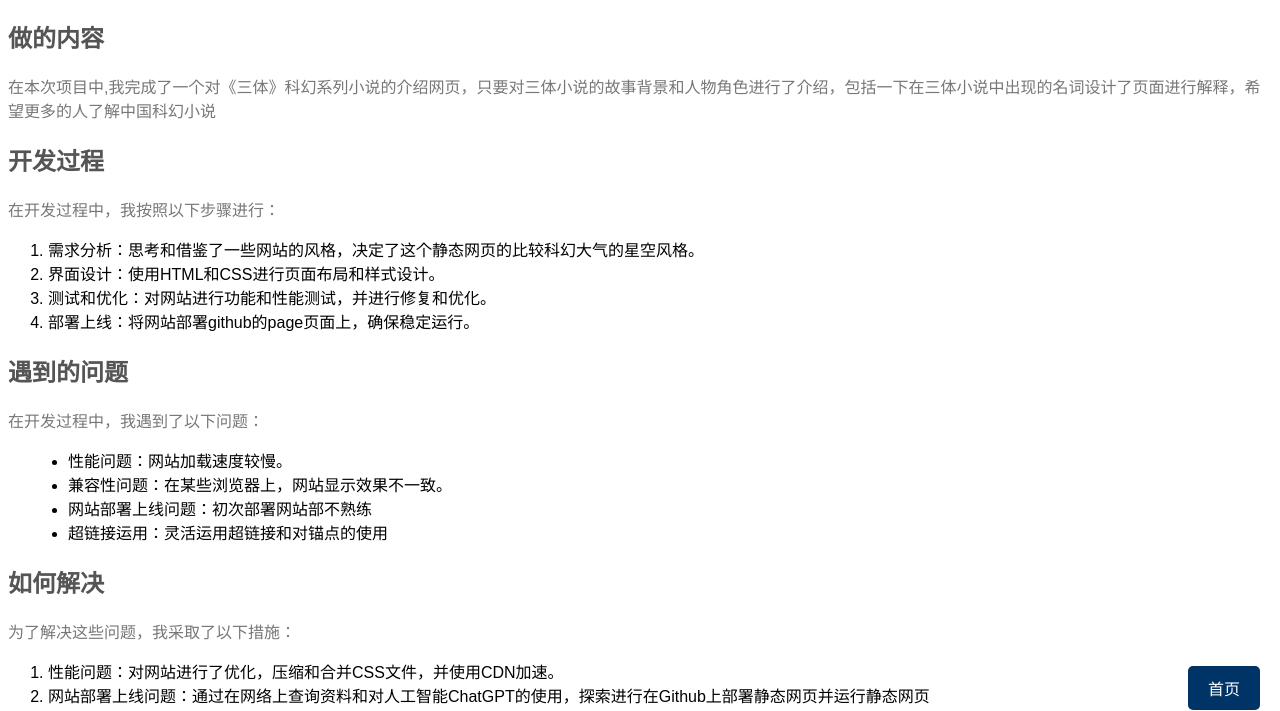
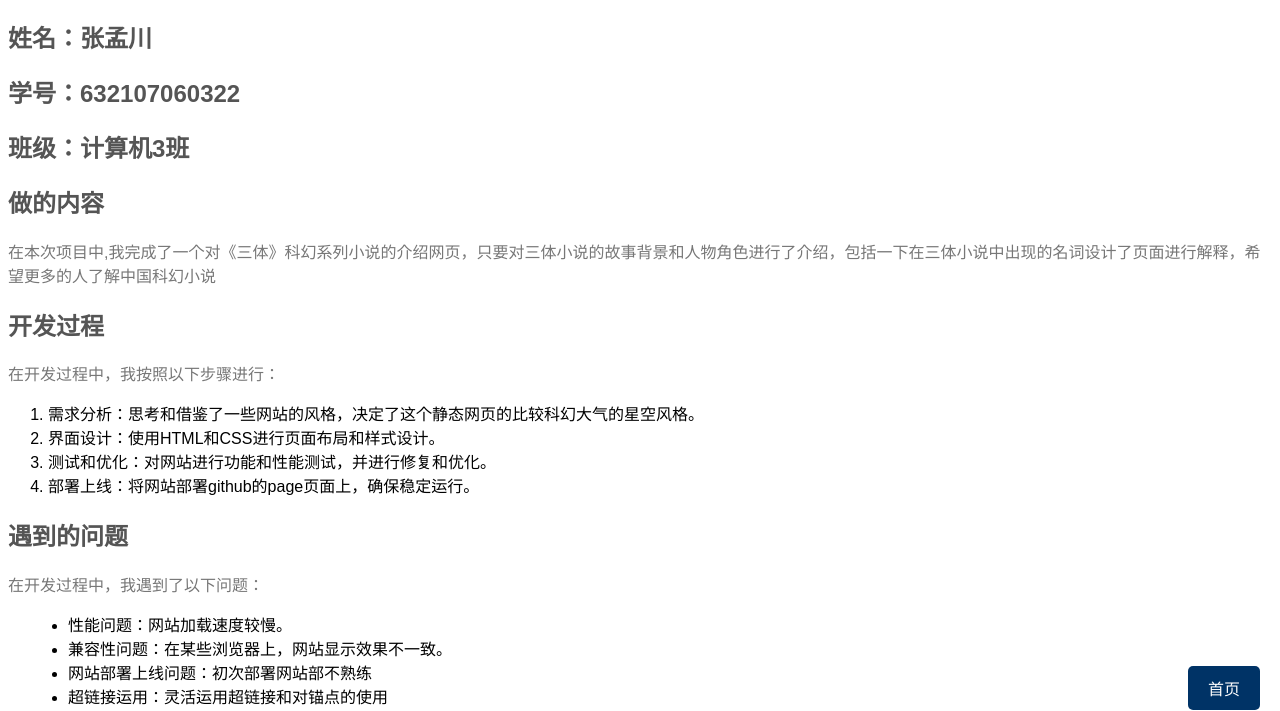
Before and after one commit to kmugi/santi.github.io, a plain HTML site: page reprot.html in a window 1280 px wide. Shown: the part 70-781 px from the top of the page. Drawn offline with Linux system fonts and the light colour scheme.

Commit message:
补充姓名

```diff
--- a/reprot.html
+++ b/reprot.html
@@ -40,7 +40,9 @@
 </head>
 <body>
   <h1>Web结业总结报告</h1>
-
+  <h2>姓名：张孟川</h2>
+  <h2>学号：632107060322</h2>
+  <h2>班级：计算机3班</h2>
   <section>
     <h2>做的内容</h2>
     <p>在本次项目中,我完成了一个对《三体》科幻系列小说的介绍网页，只要对三体小说的故事背景和人物角色进行了介绍，包括一下在三体小说中出现的名词设计了页面进行解释，希望更多的人了解中国科幻小说</p>
```
